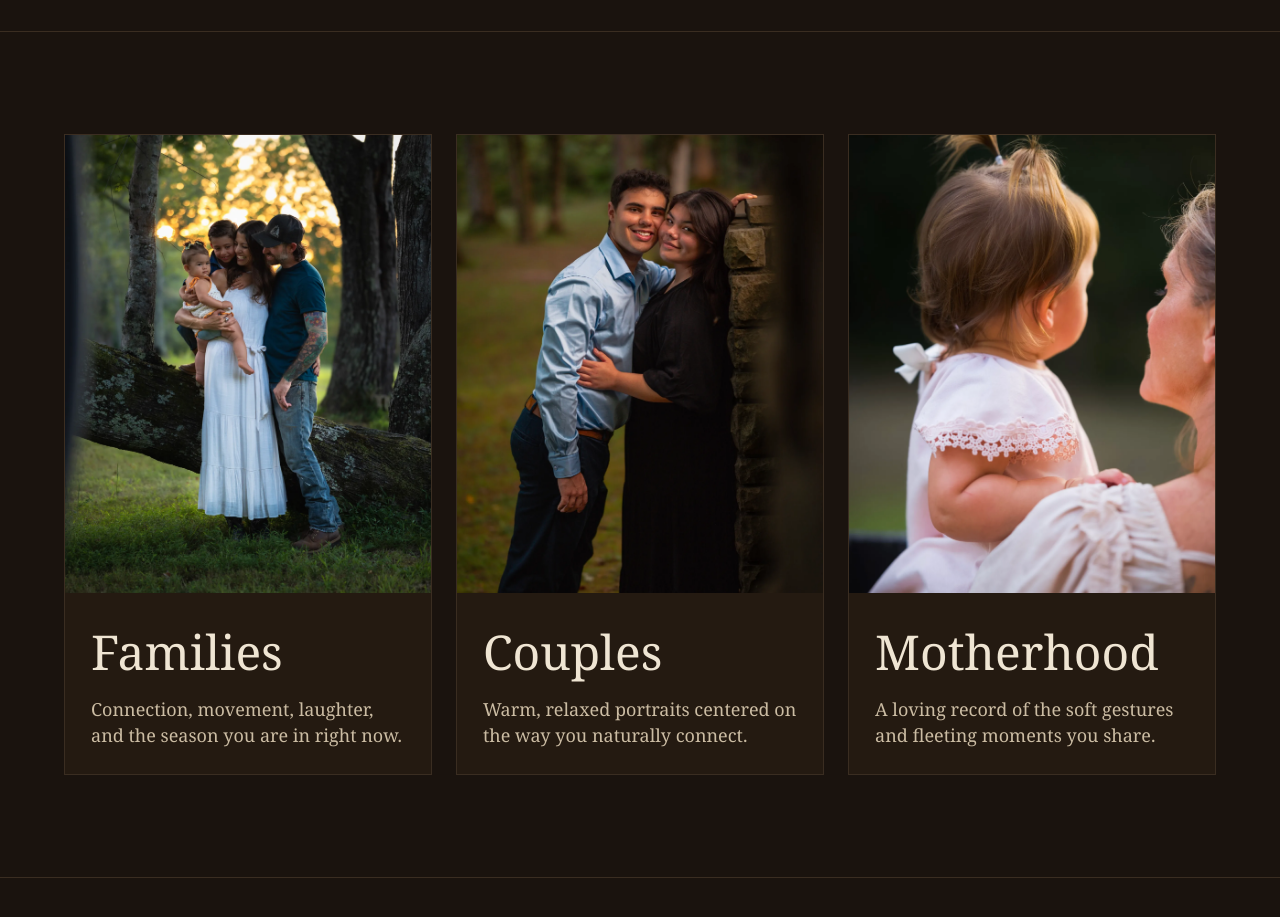
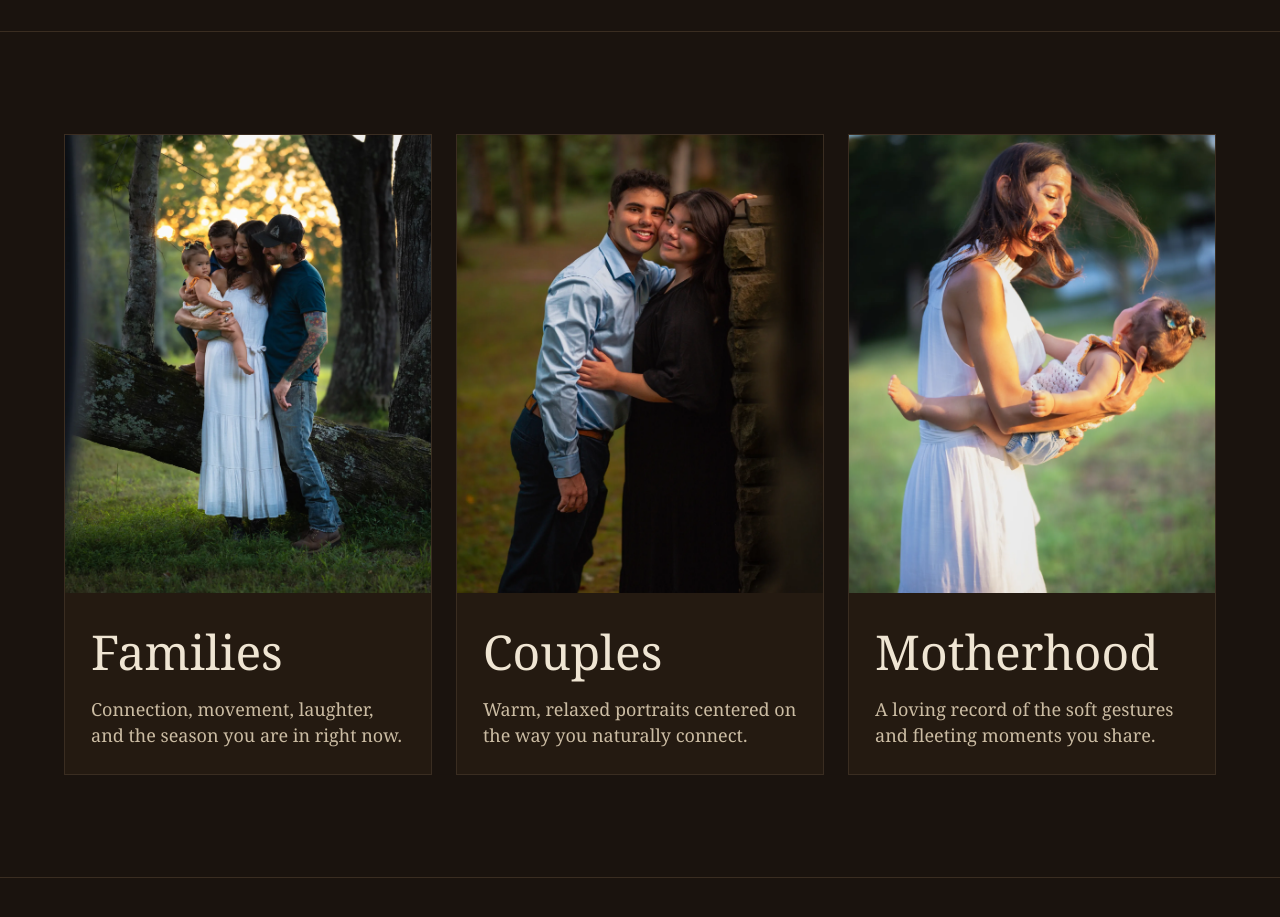
Before and after one commit to Mountain-Dr3w/shy-and-wild, a website: page services.html in a window 1280 px wide. Shown: the part 940-1857 px from the top of the page. Drawn offline with Linux system fonts and the light colour scheme.

Commit message:
Replace Motherhood service portrait

```diff
--- a/services.html
+++ b/services.html
@@ -6,6 +6,6 @@
 <section class="shell page-section"><div class="card-grid">
 <a class="page-card" href="/family-photography"><div class="page-card-image"><picture><source type="image/webp" srcset="/images/family-sunset-900.webp 900w,/images/family-sunset-1600.webp 1600w"><img src="/images/family-sunset.jpg" alt="Family of four gathered beside a fallen tree at sunset"></picture></div><div class="page-card-copy"><h2>Families</h2><p>Connection, movement, laughter, and the season you are in right now.</p></div></a>
 <a class="page-card" href="/couples-photography"><div class="page-card-image"><picture><source type="image/webp" srcset="/images/stone-portrait-900.webp 900w,/images/stone-portrait-1600.webp 1600w"><img src="/images/stone-portrait.jpg" alt="Couple embracing beside a stone wall in the woods"></picture></div><div class="page-card-copy"><h2>Couples</h2><p>Warm, relaxed portraits centered on the way you naturally connect.</p></div></a>
-<a class="page-card" href="/motherhood-photography"><div class="page-card-image"><picture><source type="image/webp" srcset="/images/mother-baby-close-900.webp 900w,/images/mother-baby-close-1600.webp 1600w"><img src="/images/mother-baby-close.jpg" alt="Mother holding her young daughter close"></picture></div><div class="page-card-copy"><h2>Motherhood</h2><p>A loving record of the soft gestures and fleeting moments you share.</p></div></a>
+<a class="page-card" href="/motherhood-photography"><div class="page-card-image"><picture><source type="image/webp" srcset="/images/mother-baby-play-900.webp 900w,/images/mother-baby-play-1600.webp 1600w"><img src="/images/mother-baby-play.jpg" alt="Mother laughing while playfully holding her baby in warm evening light"></picture></div><div class="page-card-copy"><h2>Motherhood</h2><p>A loving record of the soft gestures and fleeting moments you share.</p></div></a>
 </div></section></main>
 <footer class="page-footer"><div class="shell page-footer-inner"><span>Shy &amp; Wild Portraits and Stories</span><a href="/privacy">Privacy</a></div></footer></body></html>
```
Also changed, not shown: public/images/mother-baby-play-1600.webp (added), public/images/mother-baby-play-900.webp (added), public/images/mother-baby-play.jpg (added).
